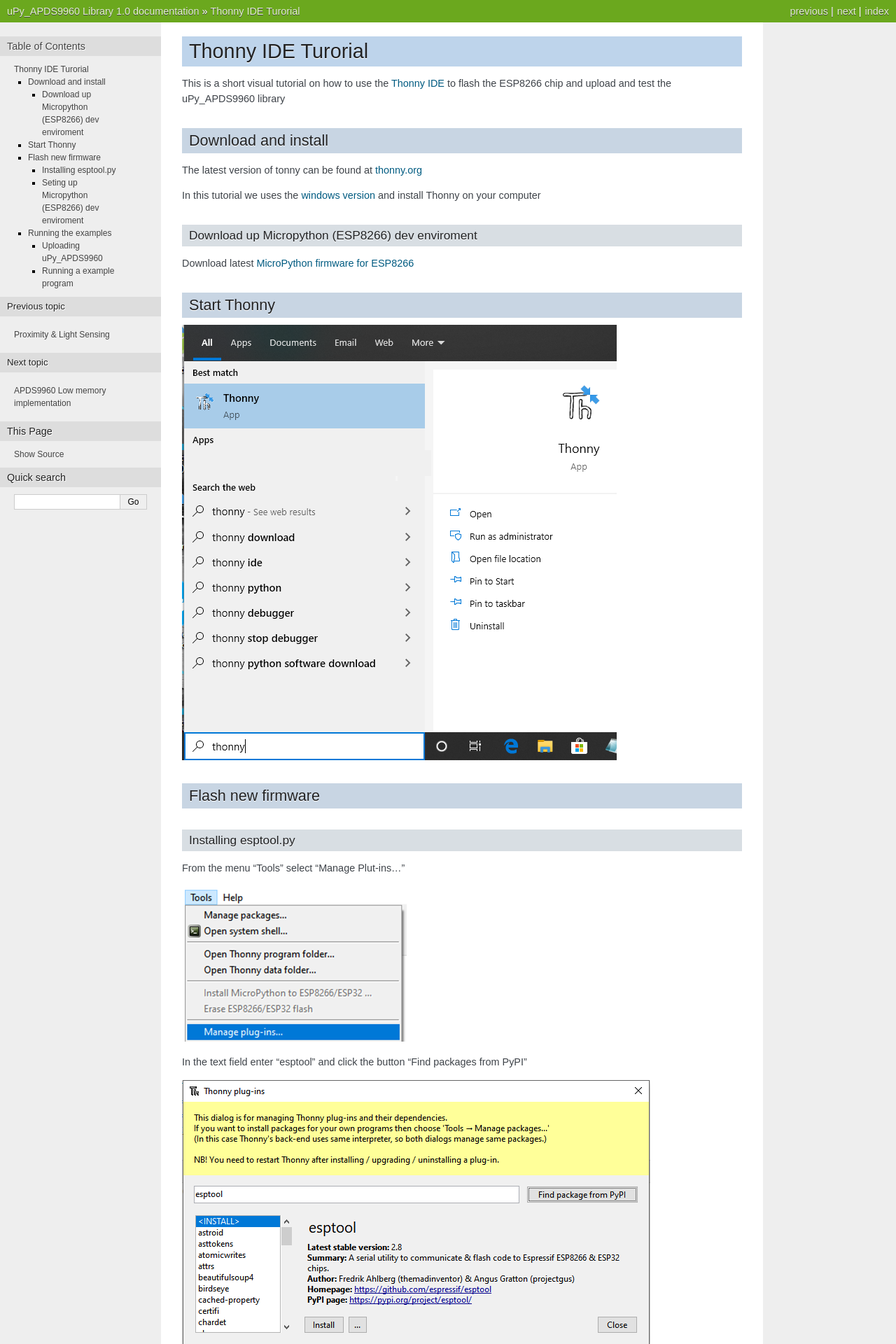
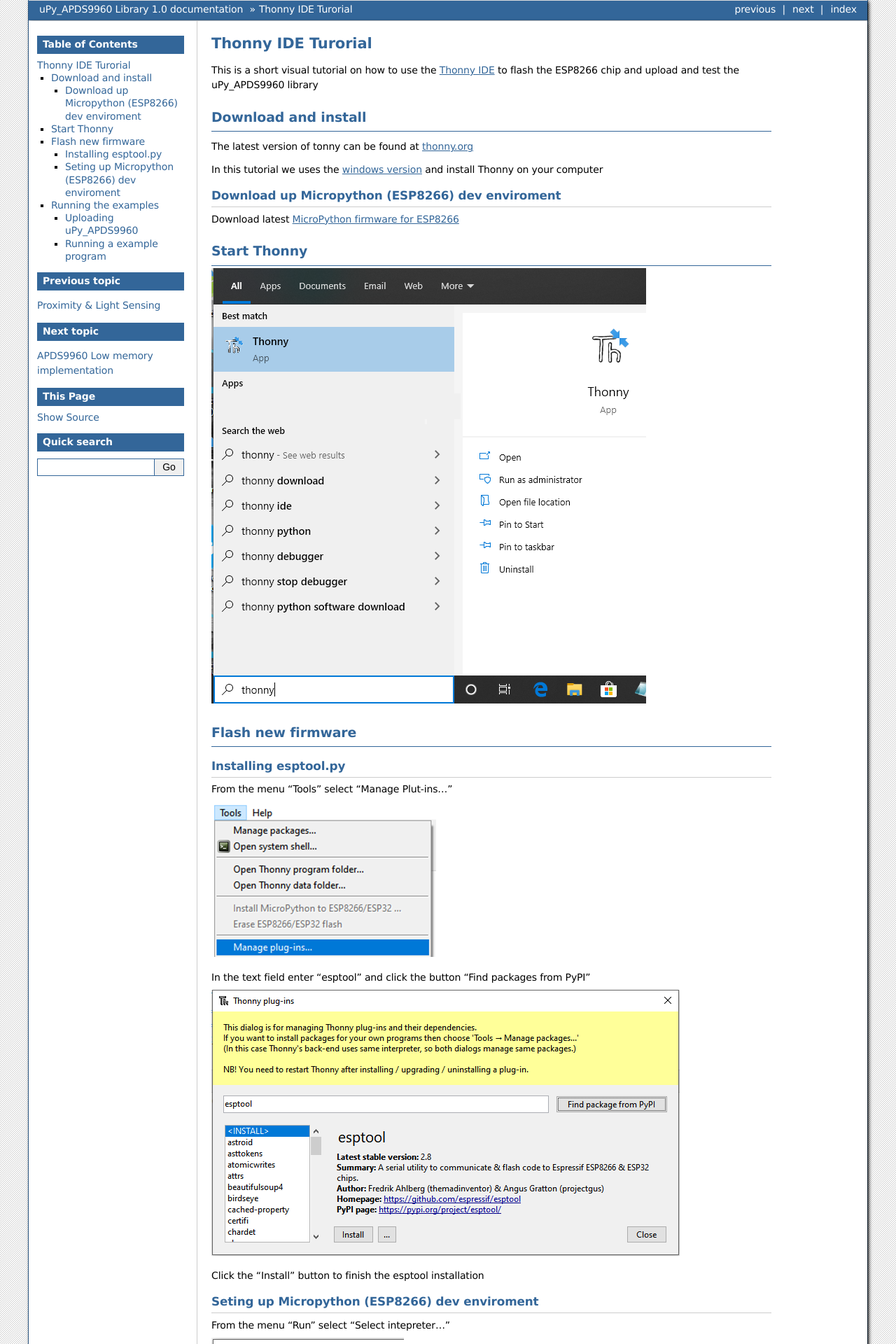
Before and after one commit to rlangoy/uPy_APDS9960, a Sphinx documentation site: the page built from docs/thonny_guide.rst, in a window 1280 px wide. Shown: the top 1920 px of the page at 70% size. Built offline with Sphinx 7.4.7, drawn with Linux system fonts in a browser that asks for light colours.

Commit message:
Theme update

```diff
--- a/docs/conf.py
+++ b/docs/conf.py
@@ -70,7 +70,7 @@
 add_function_parentheses = True
 
 # The name of the Pygments (syntax highlighting) style to use.
-#pygments_style = 'sphinx'
+pygments_style = 'colorful'  #'sphinx'
 
 # If true, `todo` and `todoList` produce output, else they produce nothing.
 todo_include_todos = False
@@ -81,7 +81,9 @@
 
 # -- Options for HTML output ----------------------------------------------
 
-html_theme = 'nature'#'bizstyle'
+on_rtd = os.environ.get('READTHEDOCS', None) == 'True'
+html_theme_path = ['.']
+html_theme = 'bizstyle'#'bizstyle'
 # Add any paths that contain custom static files (such as style sheets) here,
 # relative to this directory. They are copied after the builtin static files,
 # so a file named "default.css" will overwrite the builtin "default.css".
```
